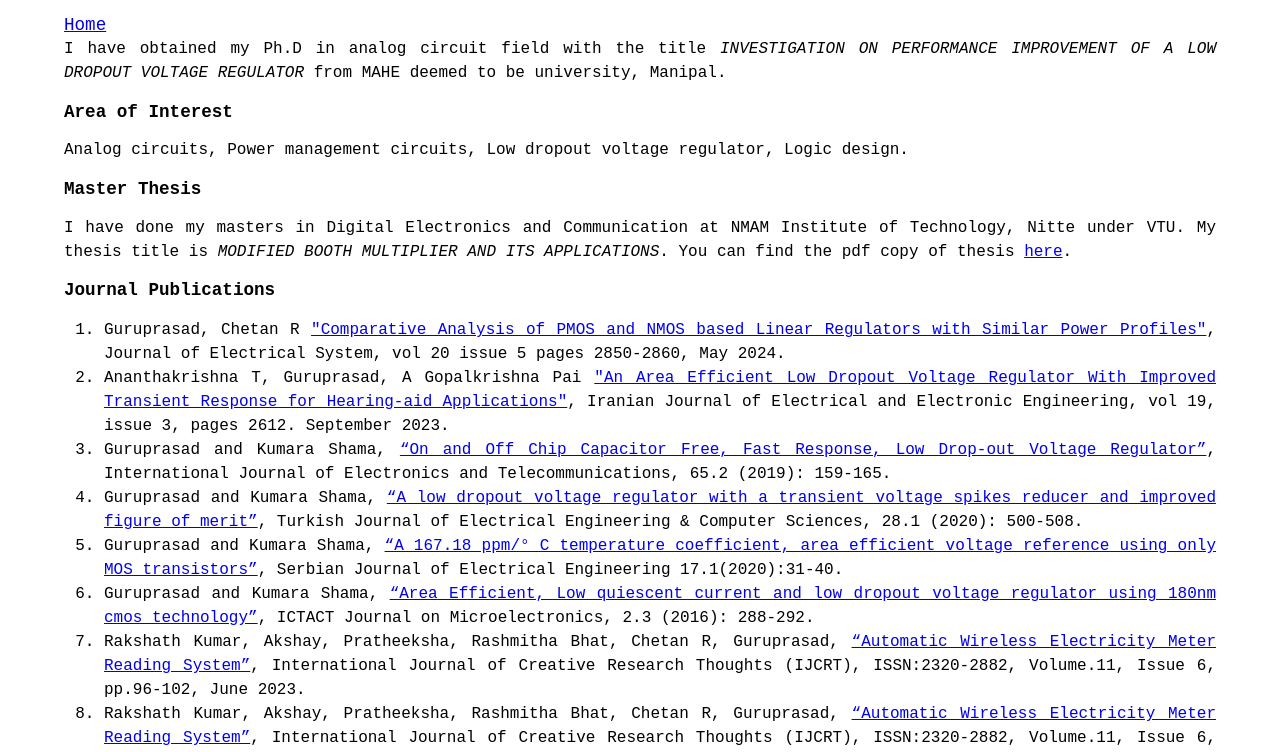
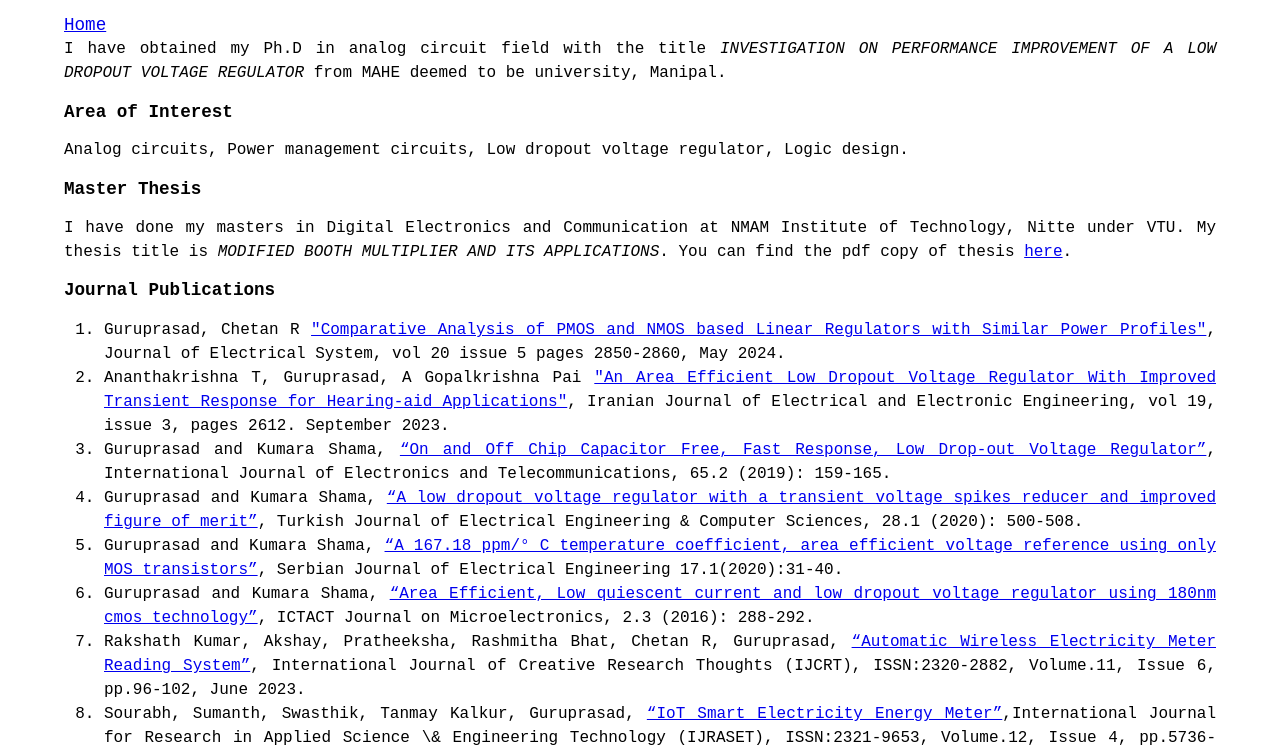
Before and after one commit to guru-gitrepo/guru-gitrepo.github.io, a plain HTML site: page research.html in a window 1280 px wide. Shown: the part 48-800 px from the top of the page. Drawn offline with Linux system fonts and the light colour scheme.

Commit message:
10-05-24

```diff
--- a/research.html
+++ b/research.html
@@ -50,8 +50,7 @@
 						target="_blank">“Area Efficient, Low quiescent current and low dropout voltage regulator using 180nm cmos
 						technology”</a>, ICTACT Journal on Microelectronics, 2.3 (2016): 288-292.</li>
 				<li>Rakshath Kumar, Akshay, Pratheeksha, Rashmitha Bhat, Chetan R, Guruprasad, <a href="http://www.ijcrt.org/papers/IJCRTX020018.pdf" target="_blank">“Automatic Wireless Electricity Meter Reading System”</a>, International Journal of Creative Research Thoughts (IJCRT), ISSN:2320-2882, Volume.11, Issue 6, pp.96-102, June 2023.</li>
-		<li>Rakshath Kumar, Akshay, Pratheeksha, Rashmitha Bhat, Chetan R, Guruprasad, <a href="http://www.ijcrt.org/papers/IJCRTX020018.pdf" target="_blank">“Automatic Wireless Electricity Meter Reading System”</a>, International Journal of Creative Research Thoughts (IJCRT), ISSN:2320-2882, Volume.11, Issue 6, pp.96-102, June 2023.</li>
-		<li>Sourabh, Sumanth, Swasthik, Tanmay Kalkur, Guruprasad, <a href="https://www.ijraset.com/research-paper/iot-smart-electricity-energy-meter" target="_blank">“IoT Smart Electricity Energy Meter”</a>,International Journal for Research in Applied Science \& Engineering Technology (IJRASET), ISSN:2321-9653, Volume.12, Issue 4, pp.5736-5740, May 2024.</li>
+				<li>Sourabh, Sumanth, Swasthik, Tanmay Kalkur, Guruprasad, <a href="https://www.ijraset.com/research-paper/iot-smart-electricity-energy-meter" target="_blank">“IoT Smart Electricity Energy Meter”</a>,International Journal for Research in Applied Science \& Engineering Technology (IJRASET), ISSN:2321-9653, Volume.12, Issue 4, pp.5736-5740, May 2024.</li>
 
 			</ol>
 
```
